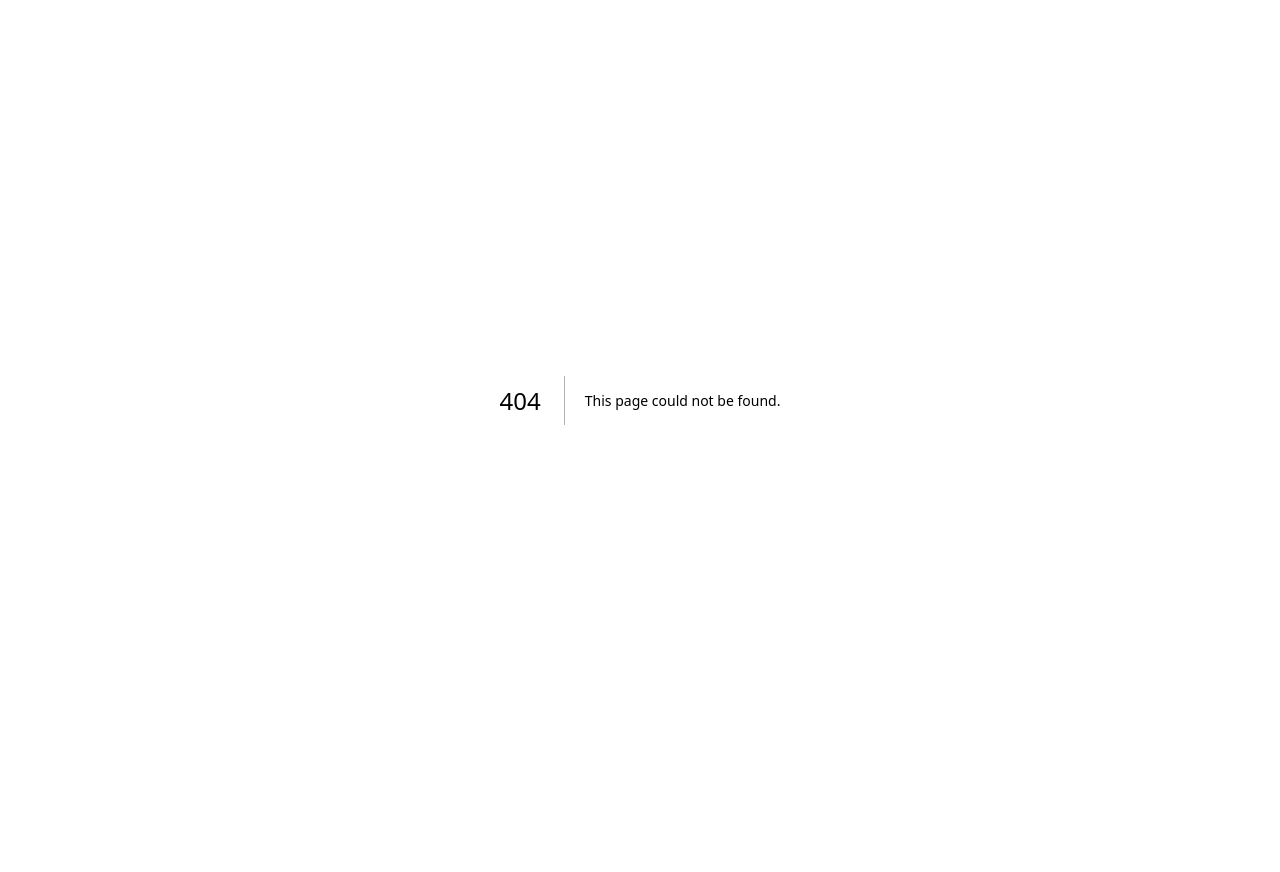
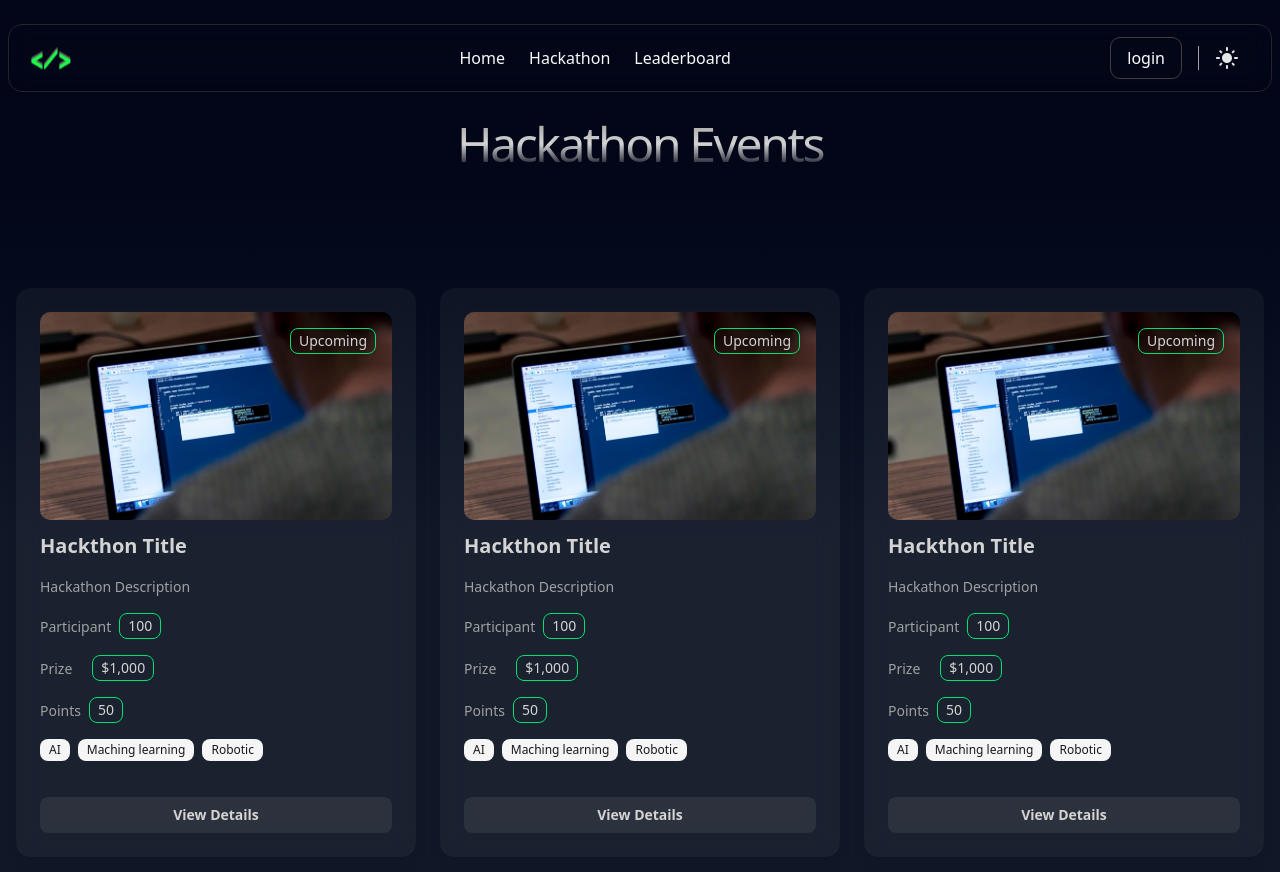
Before and after one commit to One-Project-One-Week/DevLeague-Frontend, a Next.js app in the folder devleague/: page /hackathon in a window 1280 px wide. Before the commit this address had no page. Shown: the top 872 px of the page. Before the commit the page ends 800 px from the top, so only its background shows below. Built offline with nearby package versions, Linux system fonts and the light colour scheme.

Commit message:
fix route

```diff
--- a/devleague/app/home/hackathon/page.jsx
+++ b/devleague/app/(root)/hackathon/page.jsx
@@ -23,7 +23,7 @@ export default function HackathonPage() {
                     whileInView={{ opacity: 1, y: 0 }}
                     initial={{ opacity: 0, y: -100 }}
                     transition={{ duration: 0.5 }}
-                    className="text-center mb-12 mt-10">
+                    className="text-center mb-10 mt-10">
                     <h2 className="text-3xl lg:text-5xl mt-20 mb-10 tracking-tighter bg-gradient-to-t  from-neutral-00 via-neutral-300 to-neutral-400 bg-clip-text text-transparent">
                         Hackathon Events
                     </h2>
@@ -39,19 +39,19 @@ export default function HackathonPage() {
                             }
                         }
                     }}
-                    className="grid grid-cols-1 md:grid-cols-2 lg:grid-cols-3 gap-6">
+                    className="grid grid-cols-1 md:grid-cols-2 lg:grid-cols-3 gap-6 py-10">
                     <motion.div
                         custom={0}
                         variants={stepVarients}
-                        className="bg-neutral-500/10 backdrop-blur-md p-6 rounded-xl shadow-lg flex flex-col justify-between relative">
+                        className="bg-neutral-500/10 backdrop-blur-md p-6 rounded-xl shadow-lg flex flex-col gap-3 relative">
                         <div className="absolute top-0 right-0 mt-10 mr-10">
                             <Badge variant="outline" className="text-sm text-neutral-300 border border-green-400">Upcoming</Badge>
                         </div>
                         <div
                             className="">
-                            <img src="/img1.jpg" alt="img1" className='rounded-lg' />
+                            <img src="/img1.jpg" alt="img1" className='rounded-lg w-full h-52 object-cover' />
                         </div>
-                        <div className="flex flex-col justify-center mt-5">
+                        <div className="flex flex-col justify-center ">
                             <h3 className="text-xl text-neutral-300 font-semibold mb-4">Hackthon Title</h3>
                             <p className="text-neutral-400 mb-4 text-[14px]">Hackathon Description</p>
                             <div className="flex flex-row items-center mb-4">
@@ -72,21 +72,22 @@ export default function HackathonPage() {
                                 <Badge variant="secondary">Maching learning</Badge>
                                 <Badge variant="secondary">Robotic</Badge>
                             </div>
-                            <Link href="/home/hackathon/detail" className="mt-5 text-neutral-300 text-sm font-semibold bg-neutral-500/20 hover:bg-neutral-400 px-4 py-2 rounded-md text-center">View Details</Link>
+                            <Link href="/hackathon/detail" className="mt-5 text-neutral-300 text-sm font-semibold bg-neutral-500/20 hover:bg-neutral-400 px-4 py-2 rounded-md text-center">View Details</Link>
                         </div>
                     </motion.div>
                     {/*  */}
                     <motion.div
                         custom={0}
                         variants={stepVarients}
-                        className="bg-neutral-500/10 backdrop-blur-md p-6 rounded-xl shadow-lg flex flex-col justify-between relative">
+                        className="bg-neutral-500/10 backdrop-blur-md p-6 rounded-xl shadow-lg flex flex-col gap-3 relative">
                         <div className="absolute top-0 right-0 mt-10 mr-10">
-                            <Badge variant="outline" className="text-sm text-neutral-300 border border-green-400">Soon</Badge>
+                            <Badge variant="outline" className="text-sm text-neutral-300 border border-green-400">Upcoming</Badge>
                         </div>
-                        <div className="">
-                            <img src="/img1.jpg" alt="img1" className='rounded-lg' />
+                        <div
+                            className="">
+                            <img src="/img1.jpg" alt="img1" className='rounded-lg w-full h-52 object-cover' />
                         </div>
-                        <div className="flex flex-col justify-center mt-5">
+                        <div className="flex flex-col justify-center ">
                             <h3 className="text-xl text-neutral-300 font-semibold mb-4">Hackthon Title</h3>
                             <p className="text-neutral-400 mb-4 text-[14px]">Hackathon Description</p>
                             <div className="flex flex-row items-center mb-4">
@@ -107,21 +108,22 @@ export default function HackathonPage() {
                                 <Badge variant="secondary">Maching learning</Badge>
                                 <Badge variant="secondary">Robotic</Badge>
                             </div>
-                            <Link href="/home/hackathon/detail" className="mt-5 text-neutral-300 text-sm font-semibold bg-neutral-500/20 hover:bg-neutral-400 px-4 py-2 rounded-md text-center">View Details</Link>
+                            <Link href="/hackathon/detail" className="mt-5 text-neutral-300 text-sm font-semibold bg-neutral-500/20 hover:bg-neutral-400 px-4 py-2 rounded-md text-center">View Details</Link>
                         </div>
                     </motion.div>
                     {/*  */}
                     <motion.div
                         custom={0}
                         variants={stepVarients}
-                        className="bg-neutral-500/10 backdrop-blur-md p-6 rounded-xl shadow-lg flex flex-col justify-between relative">
+                        className="bg-neutral-500/10 backdrop-blur-md p-6 rounded-xl shadow-lg flex flex-col gap-3 relative">
                         <div className="absolute top-0 right-0 mt-10 mr-10">
-                            <Badge variant="outline" className="text-sm text-neutral-300 border border-green-400">Register</Badge>
+                            <Badge variant="outline" className="text-sm text-neutral-300 border border-green-400">Upcoming</Badge>
                         </div>
-                        <div className="">
-                            <img src="/img1.jpg" alt="img1" className='rounded-lg' />
+                        <div
+                            className="">
+                            <img src="/img1.jpg" alt="img1" className='rounded-lg w-full h-52 object-cover' />
                         </div>
-                        <div className="flex flex-col justify-center mt-5">
+                        <div className="flex flex-col justify-center ">
                             <h3 className="text-xl text-neutral-300 font-semibold mb-4">Hackthon Title</h3>
                             <p className="text-neutral-400 mb-4 text-[14px]">Hackathon Description</p>
                             <div className="flex flex-row items-center mb-4">
@@ -142,7 +144,7 @@ export default function HackathonPage() {
                                 <Badge variant="secondary">Maching learning</Badge>
                                 <Badge variant="secondary">Robotic</Badge>
                             </div>
-                            <Link href="/home/hackathon/detail" className="mt-5 text-neutral-300 text-sm font-semibold bg-neutral-500/20 hover:bg-neutral-400 px-4 py-2 rounded-md text-center">View Details</Link>
+                            <Link href="/hackathon/detail" className="mt-5 text-neutral-300 text-sm font-semibold bg-neutral-500/20 hover:bg-neutral-400 px-4 py-2 rounded-md text-center">View Details</Link>
                         </div>
                     </motion.div>
                 </motion.div>
--- a/devleague/app/(root)/layout.jsx
+++ b/devleague/app/(root)/layout.jsx
@@ -1,8 +1,8 @@
 import Navbar from "@/components/navbar";
 
-export default function Layout({ children }) {
+export default function HomeLayout({ children }) {
   return (
-    <main className="h-screen antialiased">
+    <main className=" antialiased bg-gradient-to-b from-slate-950 from-20%  to-gray-900 to-60%">
       <Navbar />
       {children}
     </main>
--- /dev/null
+++ b/devleague/app/(root)/leaderboard/page.jsx
@@ -0,0 +1,5 @@
+export default function LeaderboardPage() {
+    return (
+        <h1>leaderboard</h1>
+    )
+}
--- a/devleague/app/(root)/page.jsx
+++ b/devleague/app/(root)/page.jsx
@@ -4,7 +4,7 @@ import HackathonList from "@/components/hackthon";
 import Footer from "@/components/footer";
 export default function Home() {
   return (
-    <div className="flex flex-col bg-gradient-to-b from-slate-950 from-20%  to-gray-900 to-60%">
+    <div className="flex flex-col">
       <HeroSection />
       <HackathonList />
       <About />
--- a/devleague/app/home/layout.jsx
+++ /dev/null
@@ -1,10 +0,0 @@
-import Navbar from "@/components/navbar";
-
-export default function HomeLayout({ children }) {
-    return (
-        <main className=" antialiased bg-gradient-to-b from-slate-950 from-20%  to-gray-900 to-60%">
-            <Navbar />
-            {children}
-        </main>
-    );
-}
--- a/devleague/components/navbar.jsx
+++ b/devleague/components/navbar.jsx
@@ -29,13 +29,12 @@ export default function Navbar() {
                     <Link href="/" className='hover:text-neutral-200'>
                         Home
                     </Link>
-                    <Link href="/home/hackathon" className='hover:text-neutral-200'>
+                    <Link href="/hackathon" className='hover:text-neutral-200'>
                         Hackathon
                     </Link>
                     <Link href="/leaderboard" className='hover:text-neutral-200'>
                         Leaderboard
                     </Link>
-
                 </div>
                 {/* Right: buttons (hidden on mobile) */}
                 <div className="hidden md:flex space-x-4 items-center">
```
Also changed, not shown: devleague/app/(root)/hackathon/[hack_detail]/page.jsx (renamed from devleague/app/home/hackathon/[hack_detail]/page.jsx), devleague/app/home/leaderboard/page.jsx (deleted).
